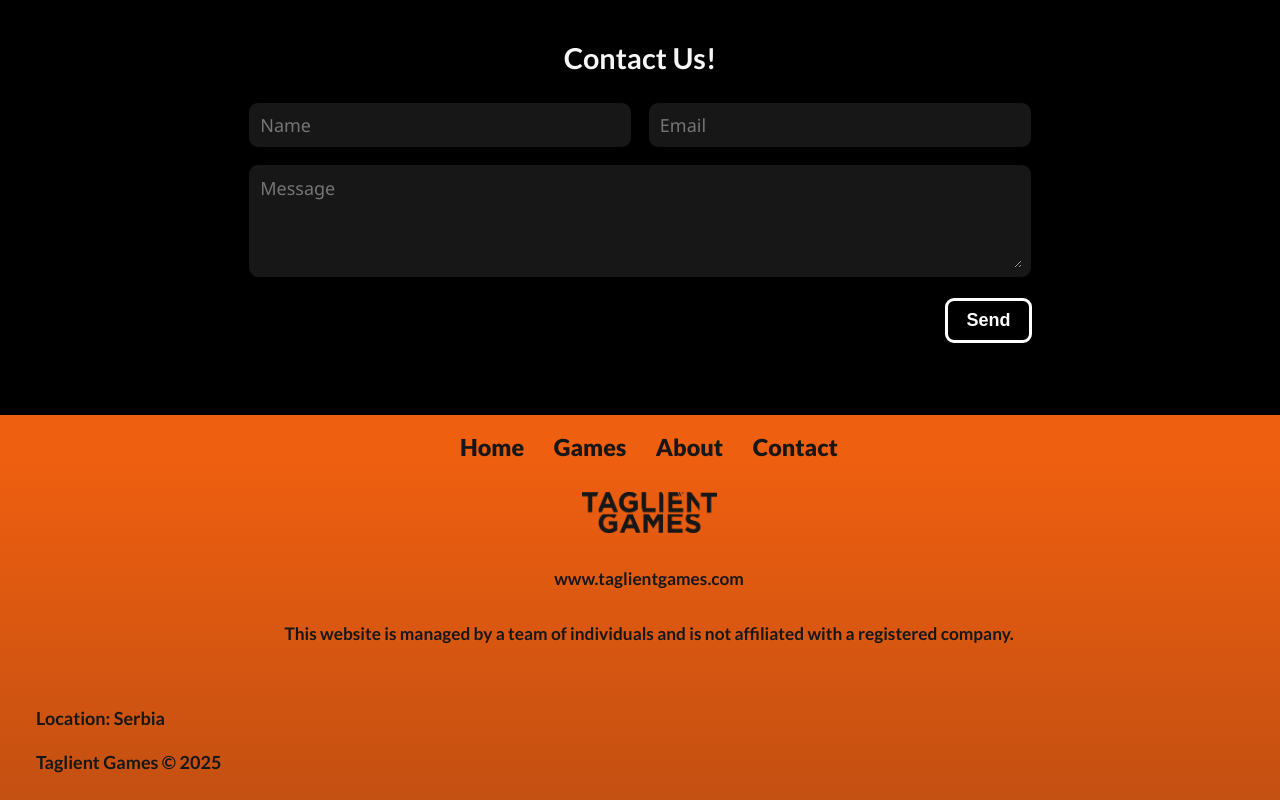
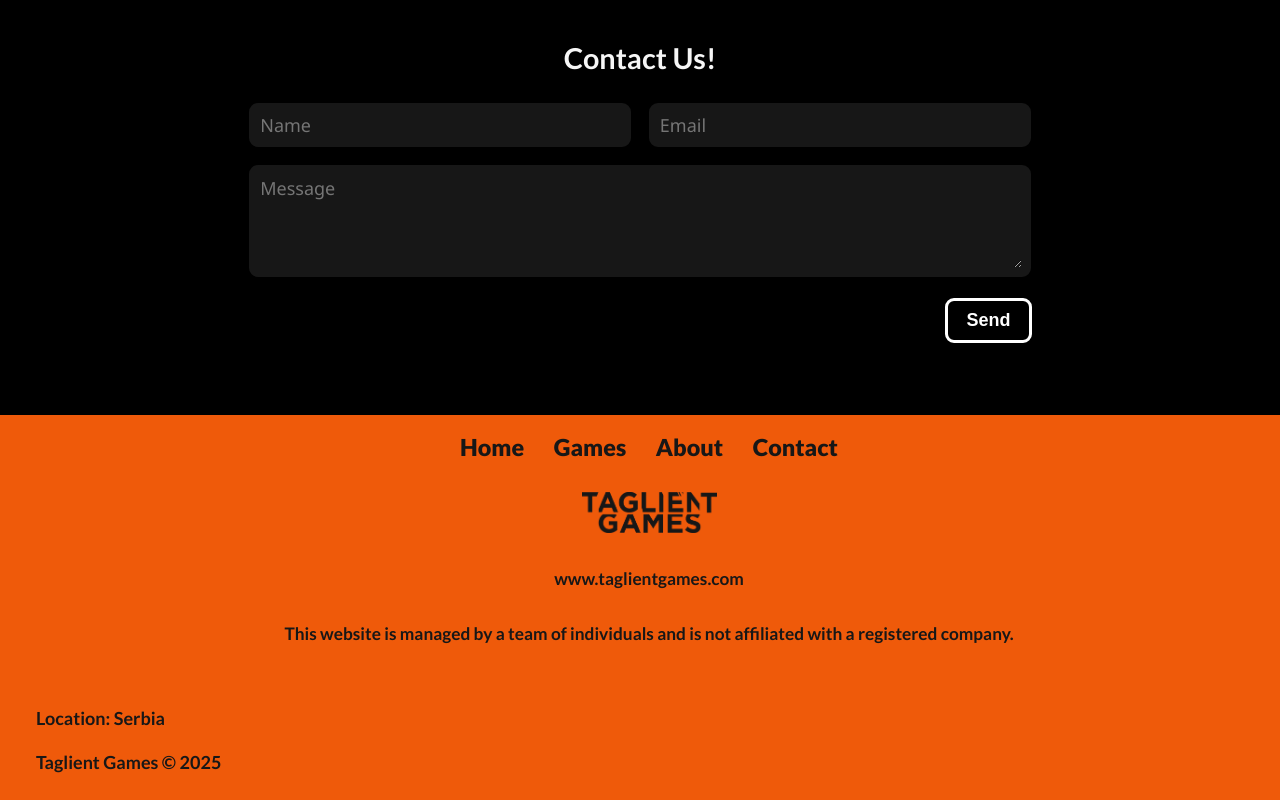
Before and after one commit to BloodAssassin/TaglientGames, a React (Create React App) app: page / in a window 1280 px wide. Shown: the part 2689-3489 px from the top of the page. Built offline with nearby package versions, Linux system fonts and the light colour scheme; a web font is replaced by a local one.

Commit message:
Removed footer gradient

```diff
--- a/src/css/footer.css
+++ b/src/css/footer.css
@@ -1,5 +1,5 @@
 .footer {
-  background-color: #ef5f10;
+  background-color: #ef5a0a;
   color: #171717;
   font-size: larger;
   font-weight: 700;
@@ -11,12 +11,6 @@
   box-sizing: border-box;
   padding-left: 40px;
   padding-bottom: 80px;
-
-  background: linear-gradient(
-    180deg,
-    rgba(239, 95, 16) 10%,
-    rgba(239, 94, 16, 0.8) 100%
-  );
 }
 
 .footer img {
```
